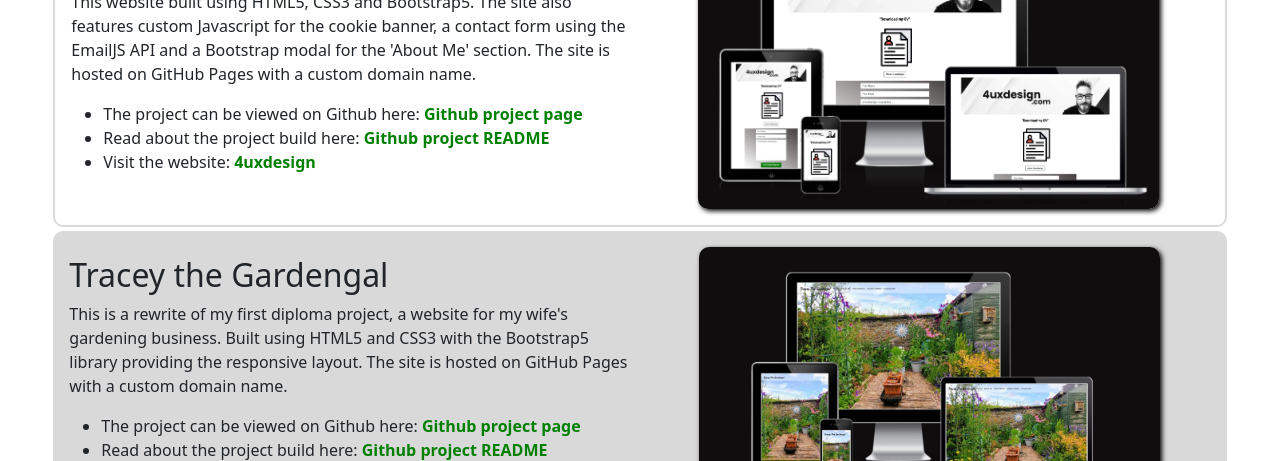
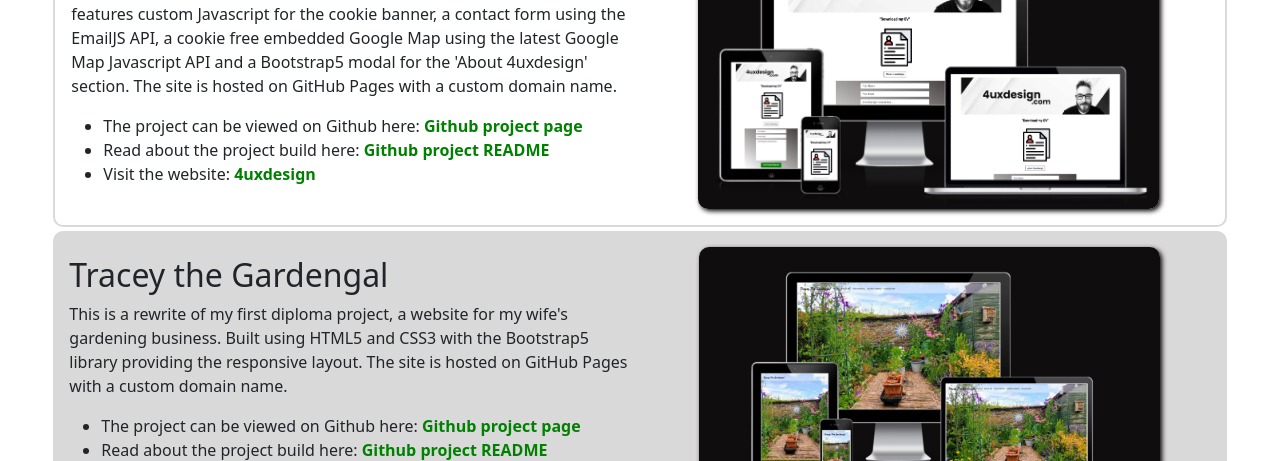
Before and after one commit to thespamster/4uxdesign, a website: page portfolio.html in a window 1280 px wide. Shown: the part 639-1100 px from the top of the page. Drawn offline with Linux system fonts and the light colour scheme.

Commit message:
adjusted portfolio text

```diff
--- a/assets/css/style.css
+++ b/assets/css/style.css
@@ -34,7 +34,6 @@
 
 .btn {
     background-color: white !important;
-    border-radius: 10% !important;
     font-family: "Roboto", sans-serif !important;
 }
 
--- a/portfolio.html
+++ b/portfolio.html
@@ -57,8 +57,9 @@
                     <h2>4uxdesign</h2>
                     <p>
                         This website built using HTML5, CSS3 and Bootstrap5. The site also features
-                        custom Javascript for the cookie banner, a contact form using the EmailJS API and a Bootstrap
-                        modal for the 'About Me' section. The site is hosted on GitHub Pages with a custom domain name.
+                        custom Javascript for the cookie banner, a contact form using the EmailJS API, a cookie free embedded
+                        Google Map using the latest Google Map Javascript API and a Bootstrap5 modal for the 'About 4uxdesign'
+                        section. The site is hosted on GitHub Pages with a custom domain name.
                     </p>
                     <ul>
                         <li>The project can be viewed on Github here: <a href="https://github.com/thespamster/4uxdesign"
```
